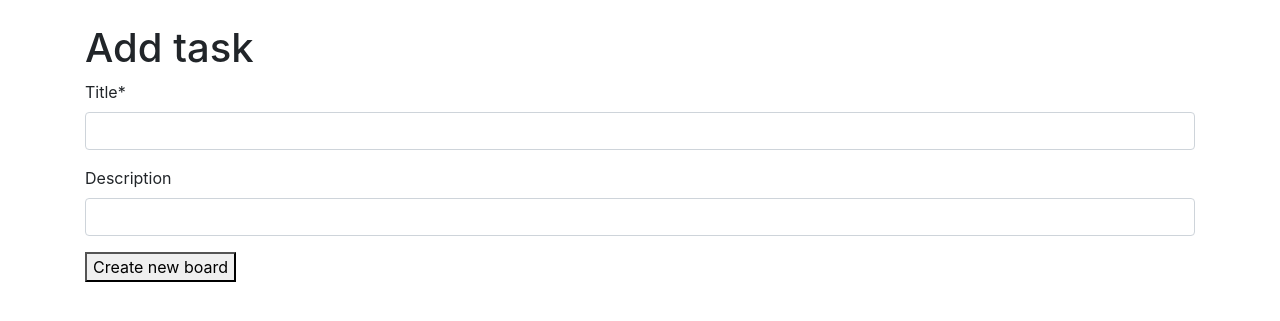
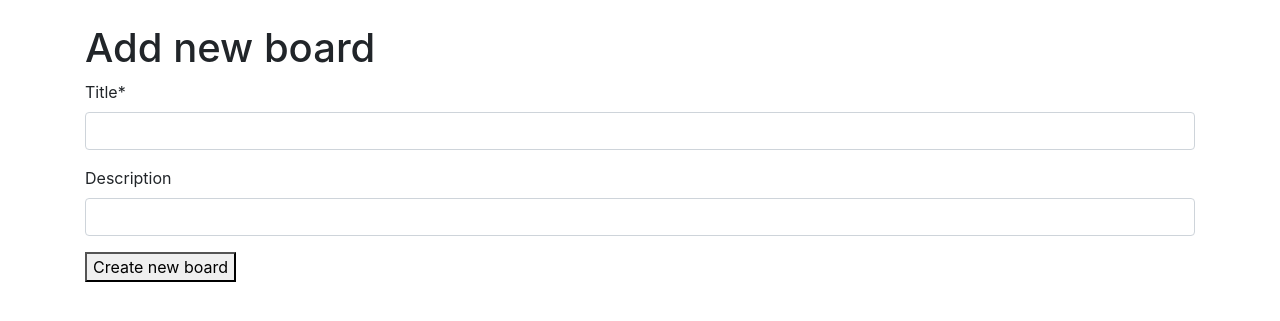
Before and after one commit to twnchk/todoApp, a Django app: page /addBoard/ in a window 1280 px wide. Shown: the part 56-377 px from the top of the page. Run offline with Django 4.2, Linux system fonts and the light colour scheme; parts of the project's set-up code (start-up, migrations or seed data) failed here and were passed over; some libraries are stand-ins or nearby versions.

Commit message:
Minor changes

```diff
--- a/templates/create_board.html
+++ b/templates/create_board.html
@@ -1,7 +1,7 @@
 {% extends 'base.html' %}
 {% load crispy_forms_tags %}
 {% block content %}
-    <h1>Add task</h1>
+    <h1>Add new board</h1>
     <form method="POST">
         {% csrf_token %}
         {{ form|crispy }}
```
